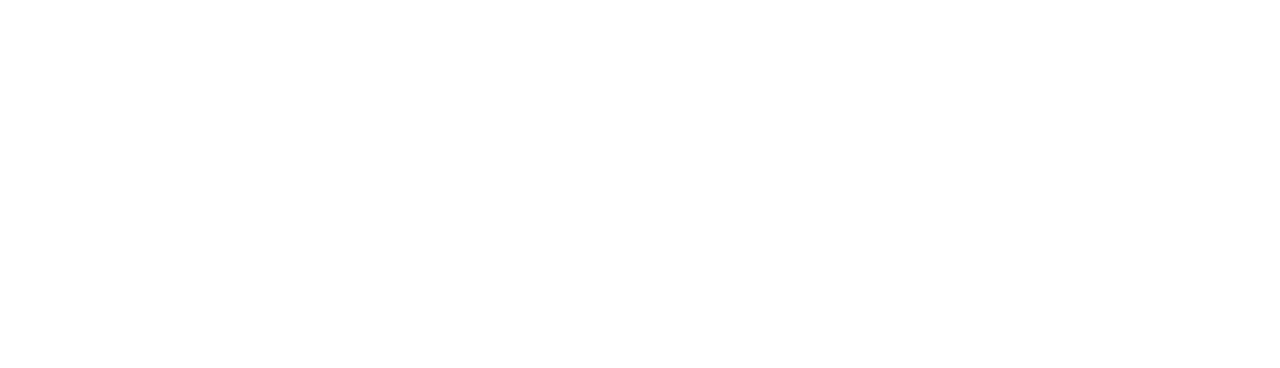
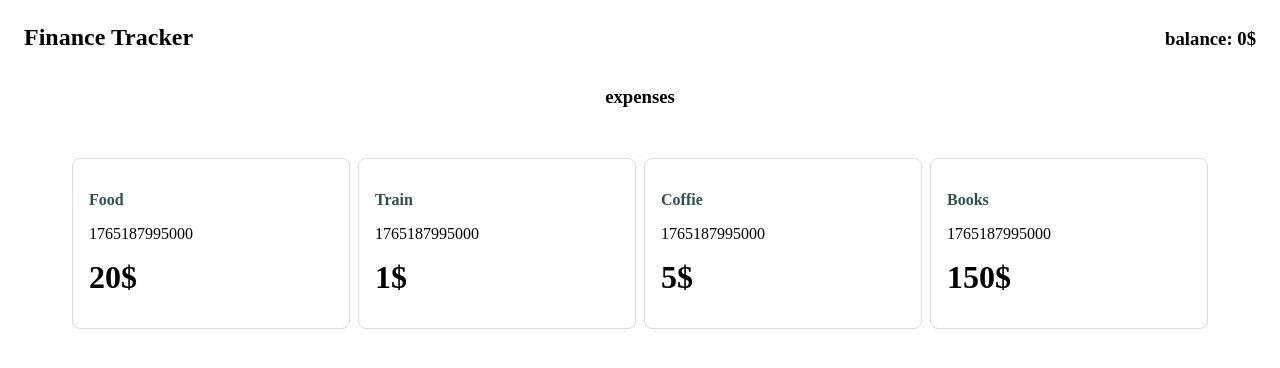
Before and after one commit to Amir-username/finance-tracker-vue, a Vue app: page / in a window 1280 px wide. Shown: the top 368 px of the page. Built offline with nearby package versions, Linux system fonts and the light colour scheme.

Commit message:
add expenses ui

```diff
--- a/src/App.vue
+++ b/src/App.vue
@@ -1,11 +1,29 @@
 <script setup lang="ts">
-
+import ExpenseList from "./components/ExpenseList.vue";
 </script>
 
 <template>
+  <header>
+    <nav>
+      <h1>Finance Tracker</h1>
+      <h3>balance: 0$</h3>
+    </nav>
+  </header>
   <main>
+    <ExpenseList />
   </main>
+  <footer></footer>
 </template>
 
-<style>
+<style scoped>
+nav {
+  display: flex;
+  justify-content: space-between;
+  padding: 1rem 1rem;
+  align-items: baseline;
+}
+
+h1, h3 {
+  margin: 0;
+}
 </style>
--- /dev/null
+++ b/src/components/ExpenseItem.vue
@@ -0,0 +1,39 @@
+<script setup lang="ts">
+import type { Expense } from "../models/Expense";
+
+const props = defineProps<{
+  expense: Expense;
+}>();
+</script>
+
+<template>
+  <li>
+    <article>
+      <h4>{{ props.expense.category }}</h4>
+      <p>{{ props.expense.date }}</p>
+      <h2>{{ props.expense.amount }}$</h2>
+    </article>
+  </li>
+</template>
+
+<style scoped>
+article {
+  border: 1px solid gainsboro;
+  border-radius: 8px;
+  padding: 2rem 1rem;
+}
+
+h2,
+h4 {
+  margin: 0;
+}
+
+h4 {
+  text-transform: capitalize;
+  color: darkslategray;
+}
+
+h2 {
+  font-size: 2rem;
+}
+</style>
--- /dev/null
+++ b/src/components/ExpenseList.vue
@@ -0,0 +1,54 @@
+<script setup lang="ts">
+import type { Expense } from "../models/Expense";
+import ExpenseItem from "./ExpenseItem.vue";
+
+const expenses: Expense[] = [
+  {
+    id: 1,
+    amount: 20,
+    date: Date.now(),
+    category: "food",
+  },
+  {
+    id: 2,
+    amount: 1,
+    date: Date.now(),
+    category: "train",
+  },
+  {
+    id: 3,
+    amount: 5,
+    date: Date.now(),
+    category: "coffie",
+  },
+  {
+    id: 4,
+    amount: 150,
+    date: Date.now(),
+    category: "books",
+  },
+];
+</script>
+
+<template>
+  <section>
+    <h3>expenses</h3>
+    <ul>
+      <ExpenseItem v-for="expense in expenses" :expense="expense" />
+    </ul>
+  </section>
+</template>
+
+<style scoped>
+h3 {
+    text-align: center;
+}
+ul {
+    list-style: none;
+    display: grid;
+    grid-template-columns: minmax(200px, 1fr) minmax(200px, 1fr) minmax(200px, 1fr) minmax(200px, 1fr);
+    gap: 0.5rem;
+    margin: 0;
+    padding: 2rem 4rem;
+}
+</style>
--- /dev/null
+++ b/src/models/Expense.ts
@@ -0,0 +1,7 @@
+export type Expense = {
+  id: number;
+  amount: number;
+  category: string;
+  date: number;
+  description?: string;
+};
```
Also changed, not shown: src/api-config.ts (deleted, +0 -8 lines).
